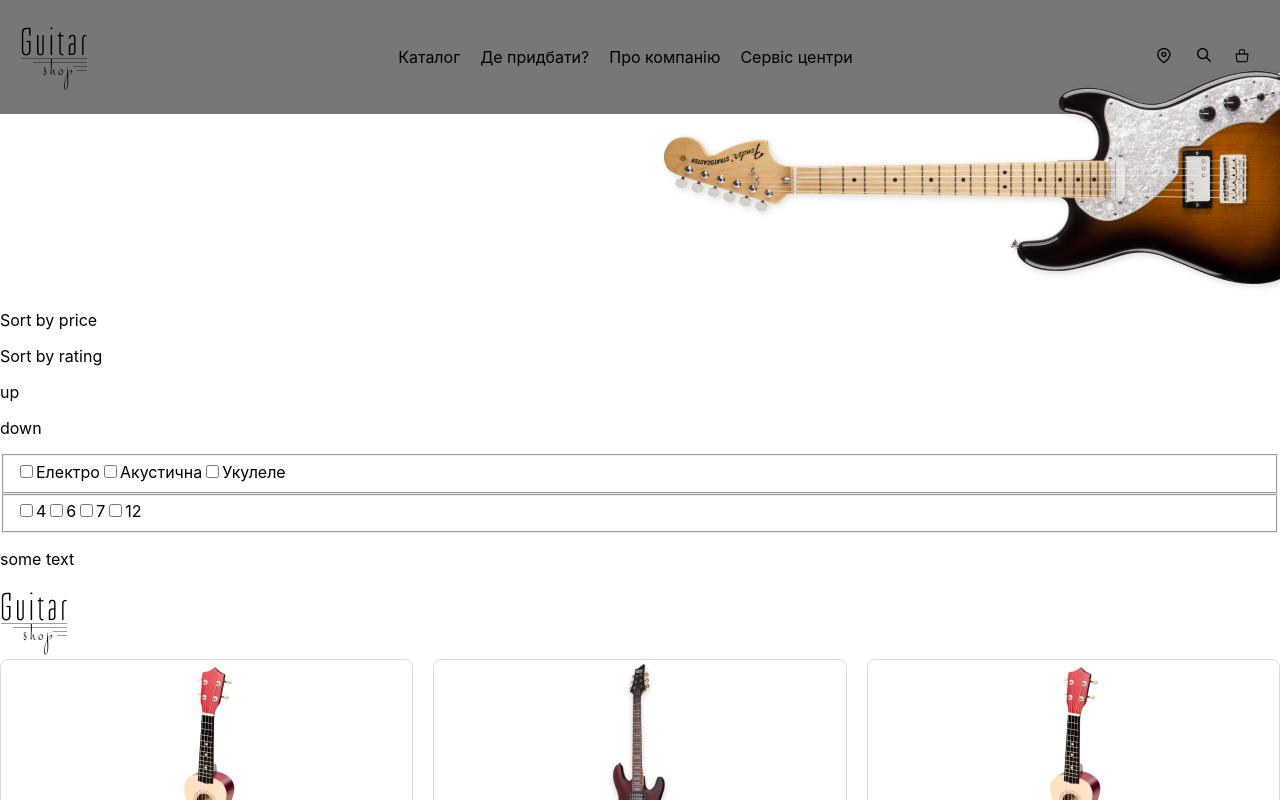
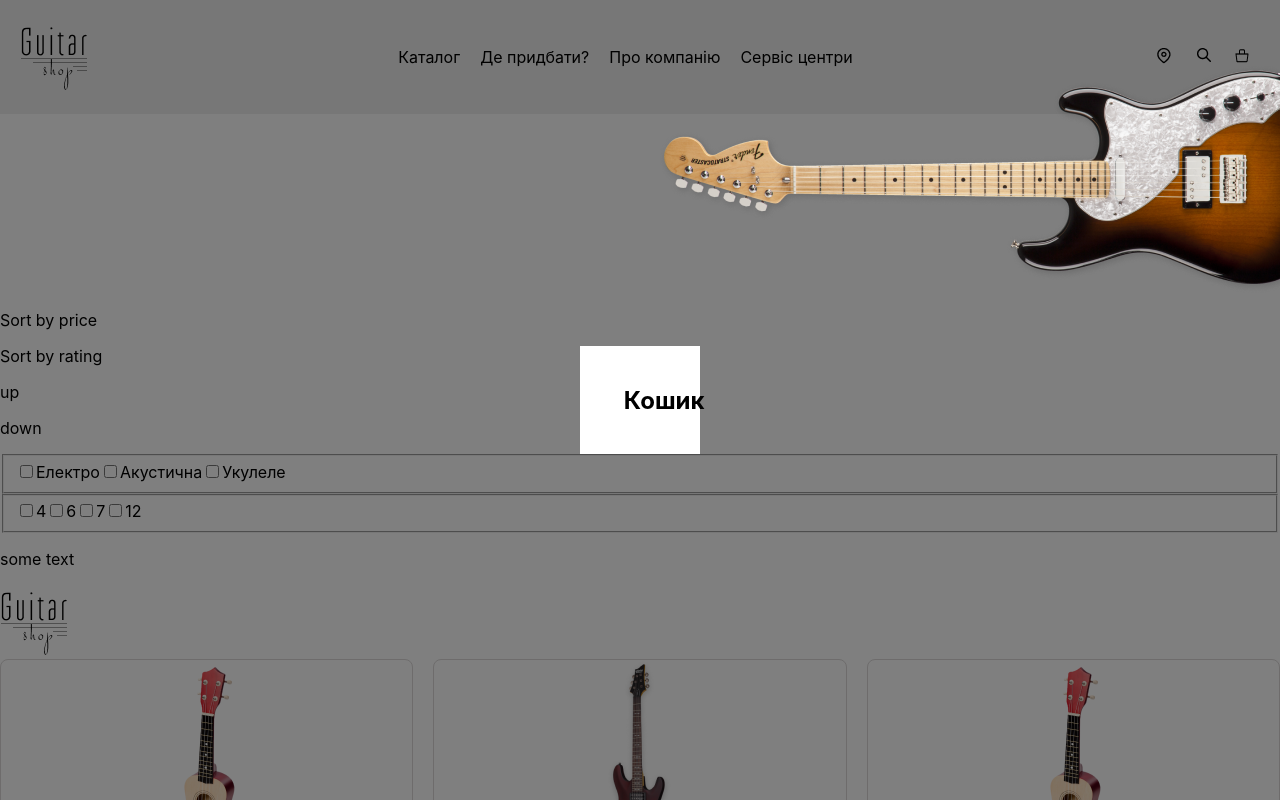
Before and after one commit to Casio25/GuitarShop, a React (Create React App) app in the folder guitar-shop/: page / in a window 1280 px wide. Shown: the top 800 px of the page. Built offline with nearby package versions, Linux system fonts and the light colour scheme.

Commit message:
simple shopping cart realisation

```diff
--- a/guitar-shop/src/Pages/Catalog/Catalog.js
+++ b/guitar-shop/src/Pages/Catalog/Catalog.js
@@ -5,65 +5,45 @@ import FilterBlock from "../../components/Filter/Filter";
 import filteredDataStore from "../../store/FilteredDataStore";
 import ShoppingCartStore from "../../store/ShoppingCartStore";
 import MainLogo from "../../assets/logos/MainLogo.png";
-import SortBlock from "../../components/Sort/Sort.js"
-import "./Catalog.css"
-
+import SortBlock from "../../components/Sort/Sort.js";
+import "./Catalog.css";
 
 const Catalog = () => {
-
     const [isModalOpen, setIsModalOpen] = useState(false);
     const [selectedProduct, setSelectedProduct] = useState({
         guitarName: undefined,
         photo: undefined,
-        rating: undefined
-    }
-    )
+        rating: undefined,
+    });
     const [currentPage, setCurrentPage] = useState(1);
     const cardsPerPage = 9;
 
-
     const Modal = ({ active, setActive, product }) => {
-        const handleSubmit = (e) => {
-            e.preventDefault();
-        }
-
-
-
         return (
             <>
-                <div
-                    className={active ? "modal active" : "modal"}
-                    onClick={() => setActive(false)}
-                >
-                <div className="modal_content" onClick={(e) => e.stopPropagation()}>
-                    <h2>Додати товар до кошику</h2>
-                    <h3 className="modal_name">{product.name}</h3>
+                <div className={active ? "modal active" : "modal"} onClick={() => setActive(false)}>
+                    <div className="modal_content" onClick={(e) => e.stopPropagation()}>
+                        <h2>Додати товар до кошику</h2>
+                        <h3 className="modal_name">{product.guitarName}</h3>
                         <img className="modal_image" src={product.photo} alt="photo" />
+                    </div>
+                </div>
+            </>
+        );
+    };
 
-                </div>
-
-            </div>
-            </>
-        )
-
-
+    function addToShoppingCart(filteredData) {
+        ShoppingCartStore.addToShoppingCart(filteredData);
     }
 
-
-    function addToShoppingCart(e) {
-        const value = e.target.value;
-        ShoppingCartStore.addToShoppingCart(value);
-    }
-
-    function ModalMoreInfo(e) {
-        setSelectedProduct(e);
+    function ModalMoreInfo(filteredData) {
+        setSelectedProduct(filteredData);
         setIsModalOpen(true);
     }
 
     const indexOfLastCard = currentPage * cardsPerPage;
     const indexOfFirstCard = indexOfLastCard - cardsPerPage;
     const currentCards = toJS(filteredDataStore.filteredData).slice(indexOfFirstCard, indexOfLastCard);
-
 
     const totalPages = Math.ceil(toJS(filteredDataStore.filteredData).length / cardsPerPage);
 
@@ -87,21 +67,26 @@ const Catalog = () => {
                         <p className="guitar_price">{filteredData.price}</p>
                         <p className="guitar-rating">
                             {Array.from({ length: filteredData.rating }, (element, index) => (
-                                <span className="star_rating" key={index}>&#9733;</span>
+                                <span className="star_rating" key={index}>
+                                    &#9733;
+                                </span>
                             ))}
                         </p>
                         <div className="guitar_buttons">
-                            <button className="button_more_info" onClick={() => ModalMoreInfo(filteredData)}>Інформація</button>
-                            <button className="button_buy">Купити</button>
+                            <button className="button_more_info" onClick={() => ModalMoreInfo(filteredData)}>
+                                Інформація
+                            </button>
+                            <button className="button_buy" onClick={() => addToShoppingCart(filteredData)}>
+                                Купити
+                            </button>
                         </div>
-
                     </div>
                 ))}
             </div>
             <Modal active={isModalOpen} setActive={setIsModalOpen} product={selectedProduct} />
 
             <div className="pagination">
-                {Array.from({ length: totalPages }, (element, index) => (
+                {Array.from({ length: totalPages }, (_, index) => (
                     <button
                         key={index}
                         className={`pagination_button ${currentPage === index + 1 ? "active" : ""}`}
@@ -111,7 +96,6 @@ const Catalog = () => {
                     </button>
                 ))}
             </div>
-
         </>
     );
 };
--- a/guitar-shop/src/components/Header/Header.js
+++ b/guitar-shop/src/components/Header/Header.js
@@ -1,14 +1,17 @@
 import "./Header.css"
 import { NavLink } from "react-router-dom";
+import { useState } from "react";
 import MainLogo from "../../assets/logos/MainLogo.png"
 import icon_map from "../../assets/icons/icon_map.png"
 import icon_search from "../../assets/icons/icon_search.png"
 import icon_basket from "../../assets/icons/icon_basket.png"
 import image_guitar_header from "../../assets/images/image_guitar_header.png"
+import Modal from "../../components/ShoppingCart/ShoppingCart.js"
 
 export const Header = () => {
     const headerTextNames = ["Каталог", "Де придбати?", "Про компанію", "Сервіс центри"];
     const headerTextLinks = ["./", "/where_to_buy", "/about_us", "/service_centers" ];
+    const [modalActive, setModalActive] = useState(true)
 
 
     const Search = (e) =>{
@@ -35,13 +38,14 @@ export const Header = () => {
             <nav className="header_icons">
                 <NavLink to="/map"><img  className="header_icon_map" src={icon_map} alt="serch_icon"/></NavLink>
                 <img className="search_button" src={icon_search} alt="search_button" onClick={Search} />
-                <img className="basket_button" src={icon_basket} alt="basket_button" onClick={Basket} />
+                <img className="basket_button" src={icon_basket} alt="basket_button" onClick={() => setModalActive(true)} />
             </nav>
 
         </div>
         <div className="image_header">
             <img className="image_guitar_header" src={image_guitar_header} alt="image_guitar_header"/>
         </div>
+        <Modal active={modalActive} setActive={setModalActive}/>
         </>
     );
 
--- /dev/null
+++ b/guitar-shop/src/components/ShoppingCart/ShoppingCart.css
@@ -0,0 +1,31 @@
+.modal.active {
+    opacity: 1;
+    pointer-events: all;
+    transform: scale(1);
+}
+
+.modal {
+    position: fixed;
+    top: 0;
+    left: 0;
+    width: 100vw;
+    height: 100vh;
+    background-color: rgba(0, 0, 0, 0.5);
+    display: flex;
+    justify-content: center;
+    /* Center horizontally */
+    align-items: center;
+    /* Center vertically */
+    transform: scale(0);
+}
+
+.modal_content {
+    background-color: white;
+    padding: 20px;
+    max-width: 400px;
+    text-align: center;
+}
+
+.modal_content h2 {
+    margin-left: 30%;
+}
--- /dev/null
+++ b/guitar-shop/src/components/ShoppingCart/ShoppingCart.js
@@ -0,0 +1,31 @@
+import { observer } from "mobx-react-lite";
+import ShoppingCartStore from "../../store/ShoppingCartStore";
+
+
+    const Modal = ({ active, setActive, product }) => {
+
+
+
+        return (
+            <>
+                <div
+                    className={active ? "modal active" : "modal"}
+                    onClick={() => setActive(false)}
+                >
+                    <div className="modal_content" onClick={(e) => e.stopPropagation()}>
+                        <h2>Кошик</h2>
+                        <div className="store">
+                            {ShoppingCartStore.ShoppingCart.map((product, index) =>(
+                                <p onClick={() => ShoppingCartStore.removeFromShoppingCart(product)}>{product.guitarName} </p>
+                            ))}
+                        </div>
+
+                    </div>
+
+                </div>
+            </>
+        )
+
+
+    }
+export default observer(Modal)
```
